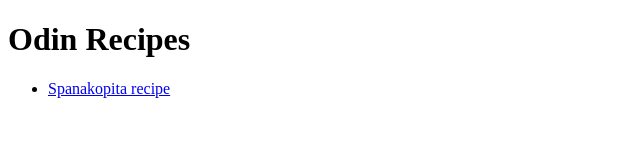
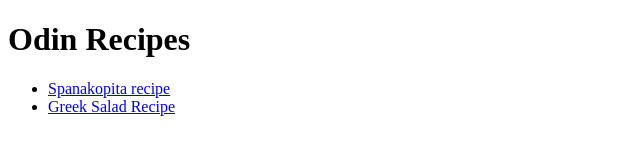
Before and after one commit to Alex200027fr/Odin-recipes, a plain HTML site: page index.html in a window 1280 px wide. Shown: the whole page, without its empty margins (0-640 px from the left). Drawn offline with Linux system fonts and the light colour scheme.

Commit message:
A greek salad recipe was added and linked to the inde.html file

```diff
--- a/index.html
+++ b/index.html
@@ -8,6 +8,7 @@
         <h1>Odin Recipes</h1>
         <ul>
             <li><a href="./recipes/spanakopita.html" target="_blank" rel="noopener noreferrer">Spanakopita recipe</a></li>
+            <li><a href="recipes/greek_salad.html" target="_blank" rel="noopener noreferrer">Greek Salad Recipe</a></li>
         </ul>
     </body>
 </hmtml>
```
